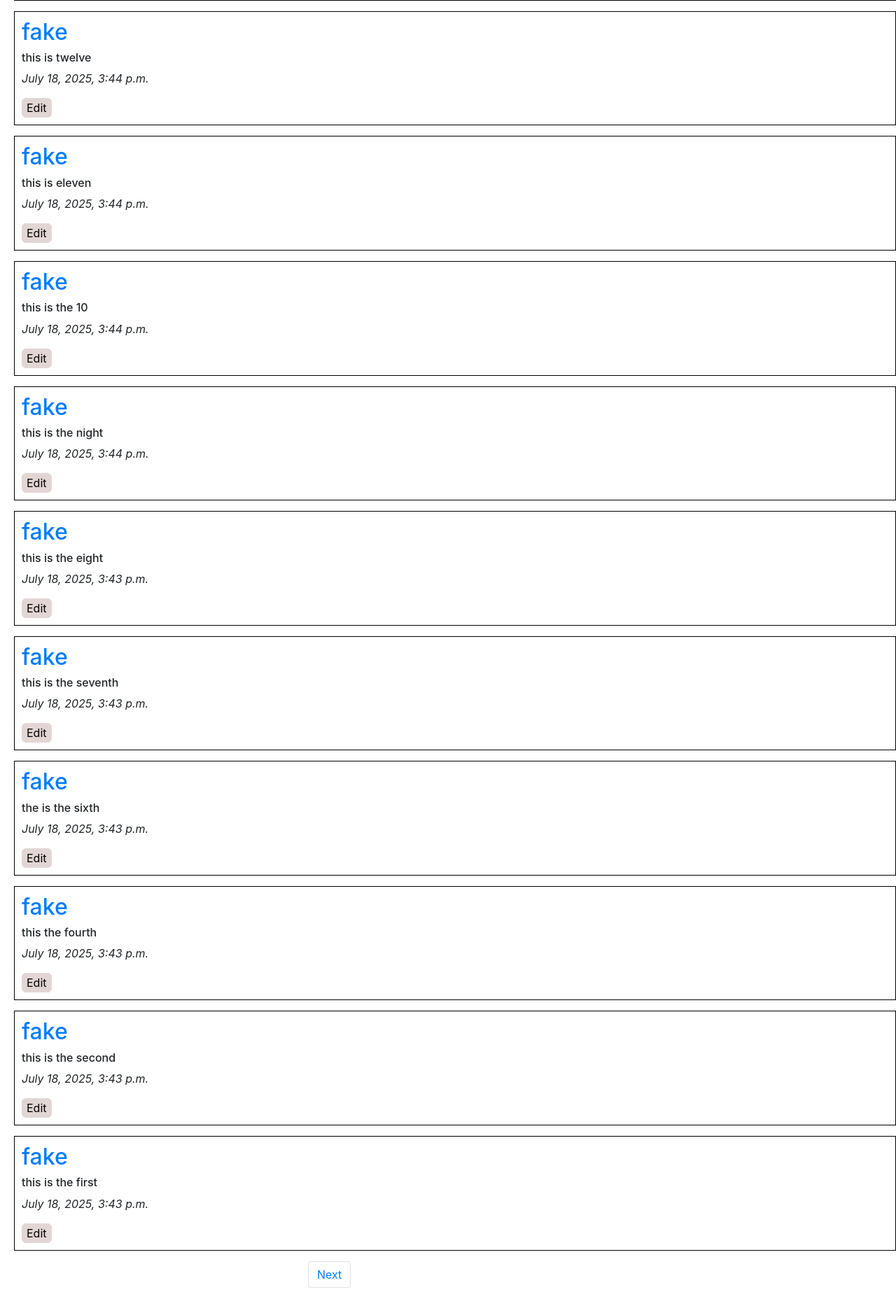
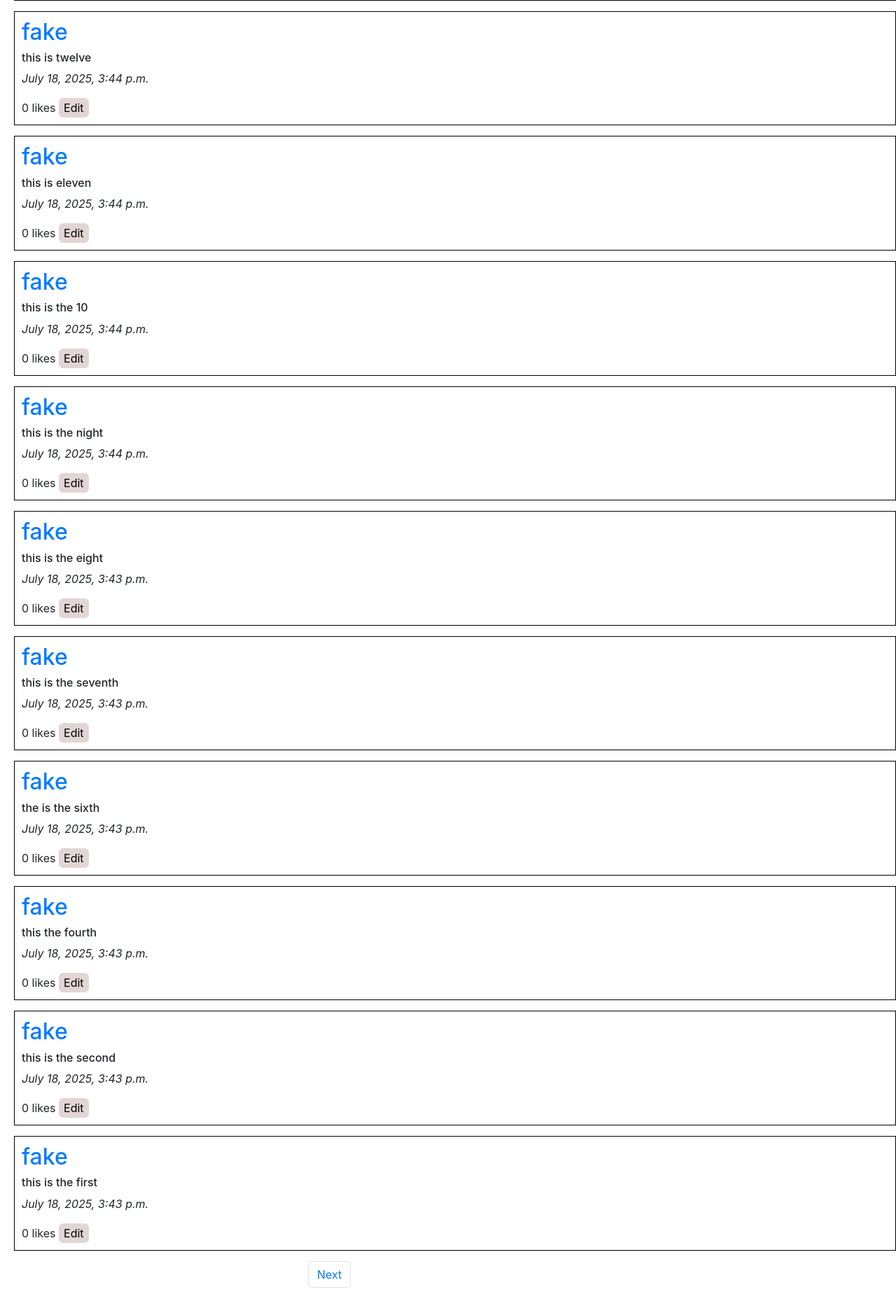
Before and after one commit to Junior-idrice/cs50w-project4, a Django app: page / in a window 1280 px wide. Shown: the part 342-2198 px from the top of the page at 70% size. Run offline with Django 3.2, Linux system fonts and the light colour scheme; a user stored in the database is signed in; data comes from the database, SQL or seed files in the repository; both versions use the stored data as it was after the commit; some libraries are stand-ins or nearby versions.

Commit message:
last danse

```diff
--- a/project4/network/templates/network/index.html
+++ b/project4/network/templates/network/index.html
@@ -119,6 +119,7 @@
                     {%if user.is_authenticated%}
                         {%if user == post.user%}
                         <div>
+                            <span id="like_count_{{ post.id }}">{{ post.like_post.count  }}</span> likes
                             <button id="edit" data-target="#modal_edit_post_{{post.id}}" type="submit" data-toggle="modal">Edit</button>
                         </div>
                         <div id="modal_edit_post_{{post.id}}" class="modal fade" tabindex="-1" role="dialog" aria-labelledby="modal_edit_post_{{post.id}}_label" aria-hidden="true" >
```
Also changed, not shown: project4/db.sqlite3.
